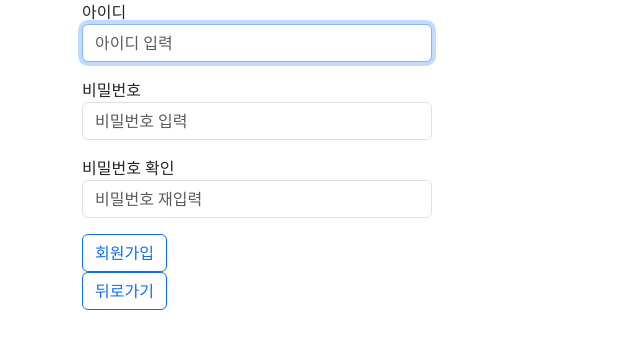
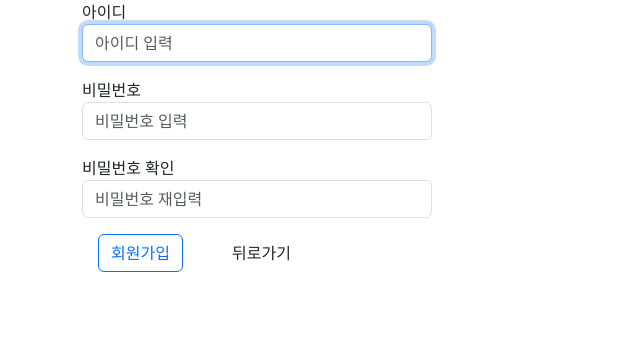
Before and after one commit to doll2gom/Django-pjt-04, a Django app: page /accounts/signup/ in a window 1280 px wide. Shown: the part 205-554 px from the top of the page, without its empty margins (0-640 px from the left). Run offline with Django 3.2, Linux system fonts and the light colour scheme; parts of the project's set-up code (start-up, migrations or seed data) failed here and were passed over.

Commit message:
last commit2

```diff
--- a/accounts/templates/accounts/signup.html
+++ b/accounts/templates/accounts/signup.html
@@ -11,9 +11,9 @@
     <form action="{% url 'accounts:signup' %}" method="POST">
       {% csrf_token %}
       {{ form.as_p }}
-      <input type="submit" value="회원가입" class="btn btn-outline-primary">
+      <input type="submit" value="회원가입" class="btn btn-outline-primary mx-3">
+      <a href="{% url 'posts:index' %}" class="btn btn-outline-secondery mx-3">뒤로가기</a>
     </form>
-    <a href="{% url 'posts:index' %}" class="btn btn-outline-primary">뒤로가기</a>
   </div>
 
 {% endblock body %}
```
